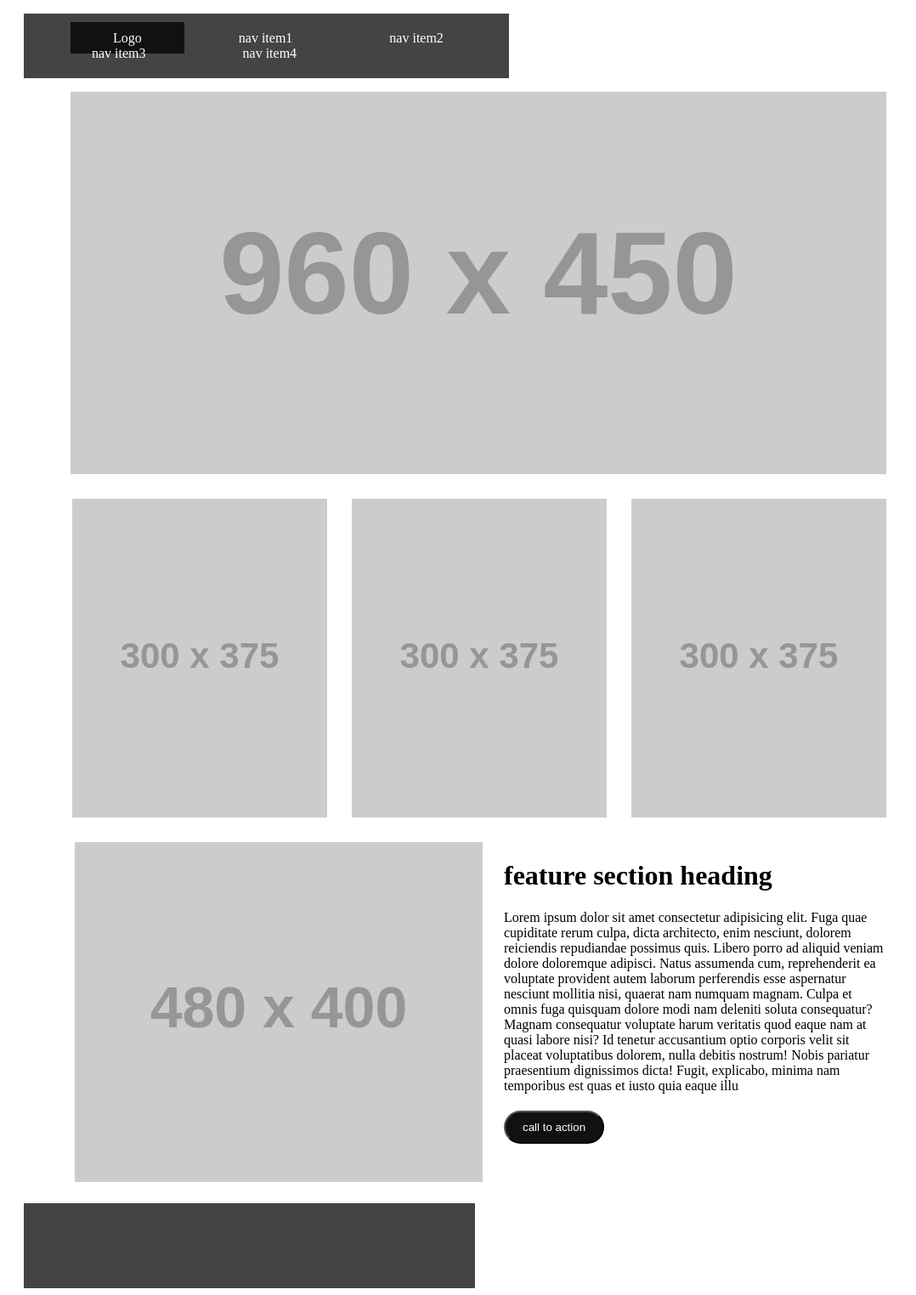
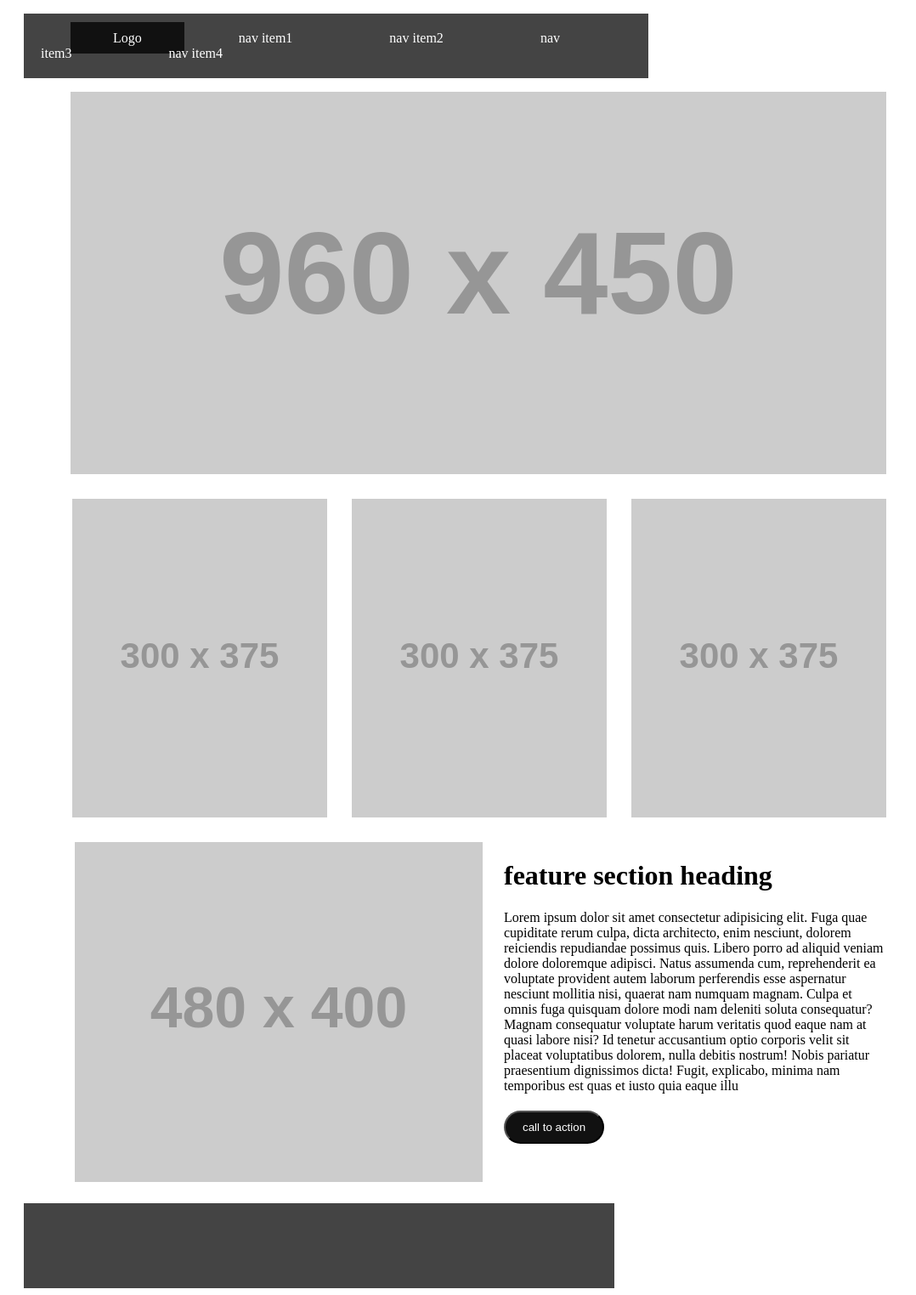
Before and after one commit to Manaye/wireframe-exercise, a plain HTML site: page index.html in a window 1280 px wide. Shown: the whole page at 85% size, without its empty margins (0-1078 px from the left). Drawn offline with Linux system fonts and the light colour scheme; placeholder pictures from the web are drawn by us.

Commit message:
adjusted the nav and footer css

```diff
--- a/style.css
+++ b/style.css
@@ -1,7 +1,7 @@
 ul{
     background-color: #444;
     color: #fff;
-    width: 42%;
+    width: 55%;
     padding: 20px;
     margin-left: 20px;
 
@@ -69,6 +69,6 @@ button{
 .footer{
     margin-left: 20px;
     height: 100px;
-    width: 42%;
+    width: 55%;
     background-color: #444;
 }
```
